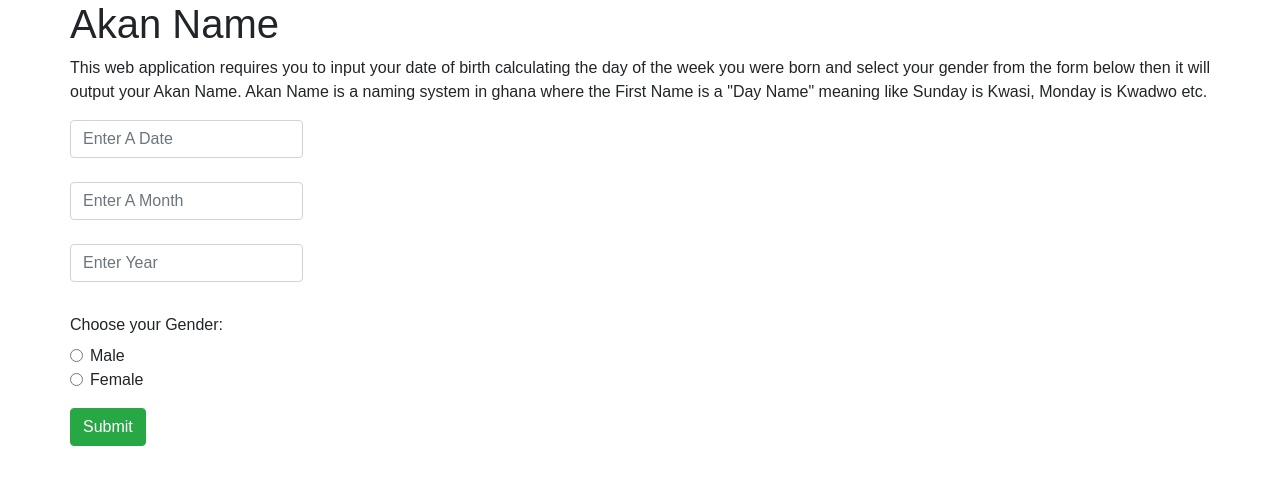
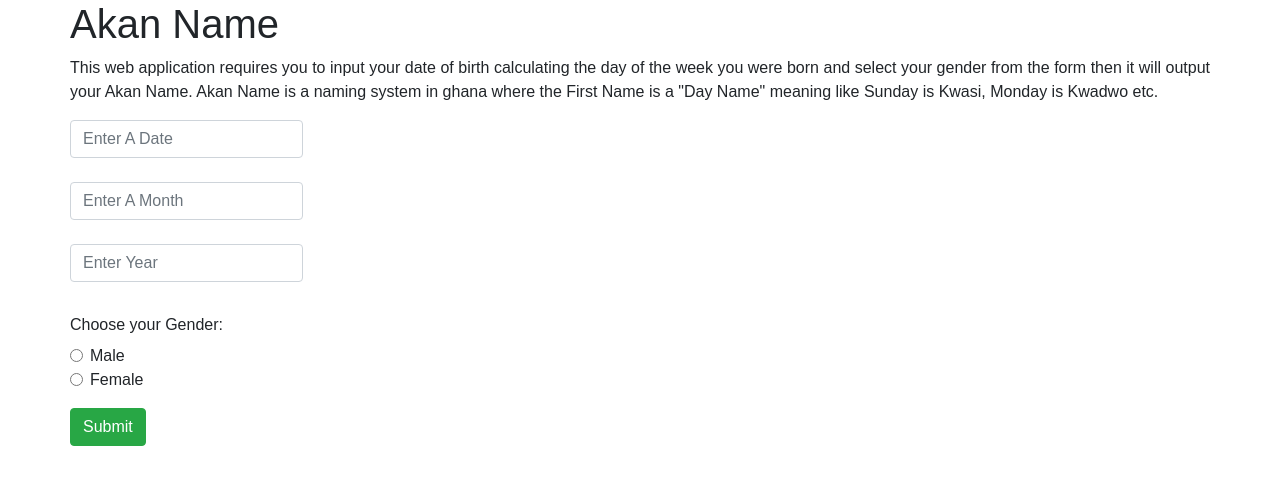
Before and after one commit to Joekahora/Akan-Names, a plain HTML site: page index.html in a window 1280 px wide. Drawn offline with nearby package versions, Linux system fonts and the light colour scheme.

Commit message:
-made some changes

```diff
--- a/index.html
+++ b/index.html
@@ -21,7 +21,7 @@
             <p class="text-justify">
                 This web application requires you to input
                 your date of birth calculating the day of the week you were born
-                and select your gender from the form below
+                and select your gender from the form
                 then it will output your Akan Name.
                 Akan Name is a naming system in ghana where the First Name is a "Day Name"
                 meaning like Sunday is Kwasi, Monday is Kwadwo etc.
```
